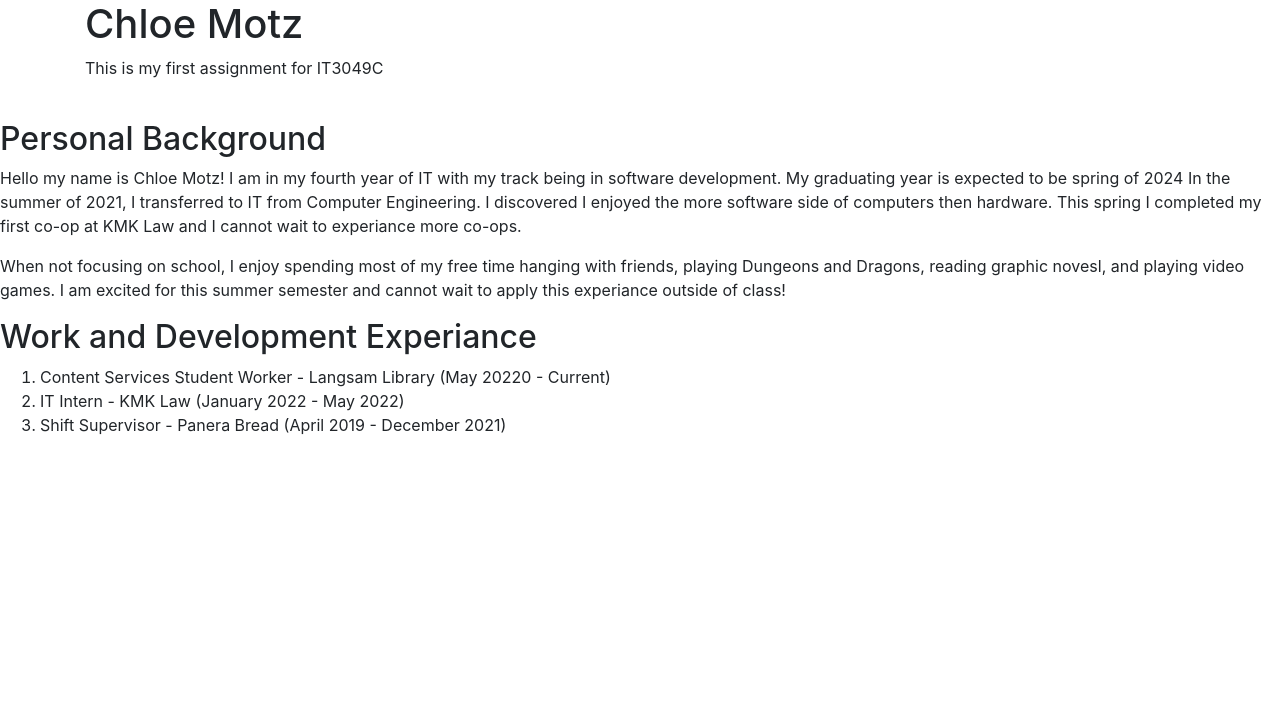
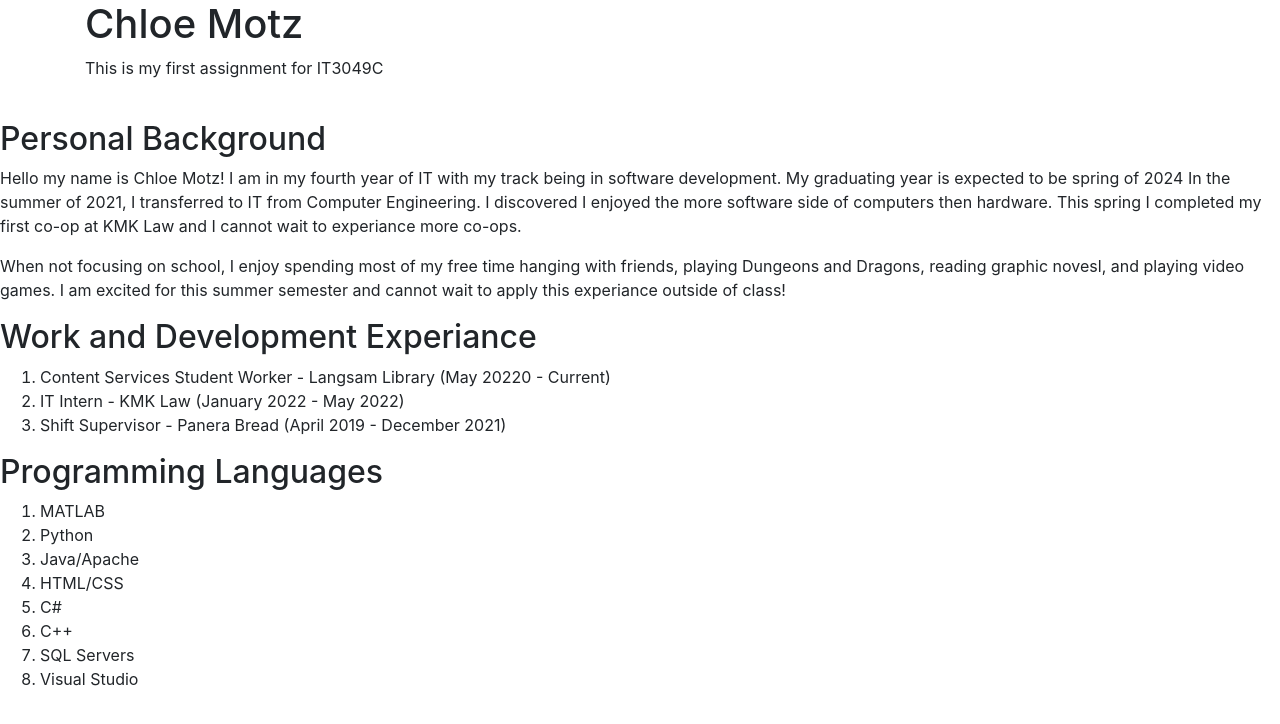
Before and after one commit to IT3049C-Students/1-online-portfolio-motzca, a website: page index.html in a window 1280 px wide. Drawn offline with nearby package versions, Linux system fonts and the light colour scheme.

Commit message:
added Programming Languages section

```diff
--- a/index.html
+++ b/index.html
@@ -24,7 +24,7 @@
   </div>
   <div class="section">
     <div id="personalBackground">
-      <h2> Personal Background</h2>
+      <h2>Personal Background</h2>
       <p>Hello my name is Chloe Motz! I am in my fourth year of IT with my track being in software development. My
         graduating year is expected to be spring of 2024
         In the summer of 2021, I transferred to IT from Computer Engineering. I discovered I enjoyed the more software
@@ -40,7 +40,7 @@
 
   <div class="section">
     <div id="experiance">
-      <h2> Work and Development Experiance</h2>
+      <h2>Work and Development Experiance</h2>
       <ol>
         <li> Content Services Student Worker - Langsam Library (May 20220 - Current)</li>
         <li> IT Intern - KMK Law (January 2022 - May 2022)</li>
@@ -49,7 +49,21 @@
     </div>
   </div>
 
-
+  <div class="section">
+    <div id="programmingLanguage">
+      <h2>Programming Languages</h2>
+      <ol>
+        <li>MATLAB</li>
+        <li>Python</li>
+        <li>Java/Apache</li>
+        <li>HTML/CSS</li>
+        <li>C#</li>
+        <li>C++</li>
+        <li>SQL Servers</li>
+        <li>Visual Studio</li>
+      </ol>
+    </div>
+  </div>
 
   <!-- INCLUDE SCRIPTS FILE HERE -->
 
```
